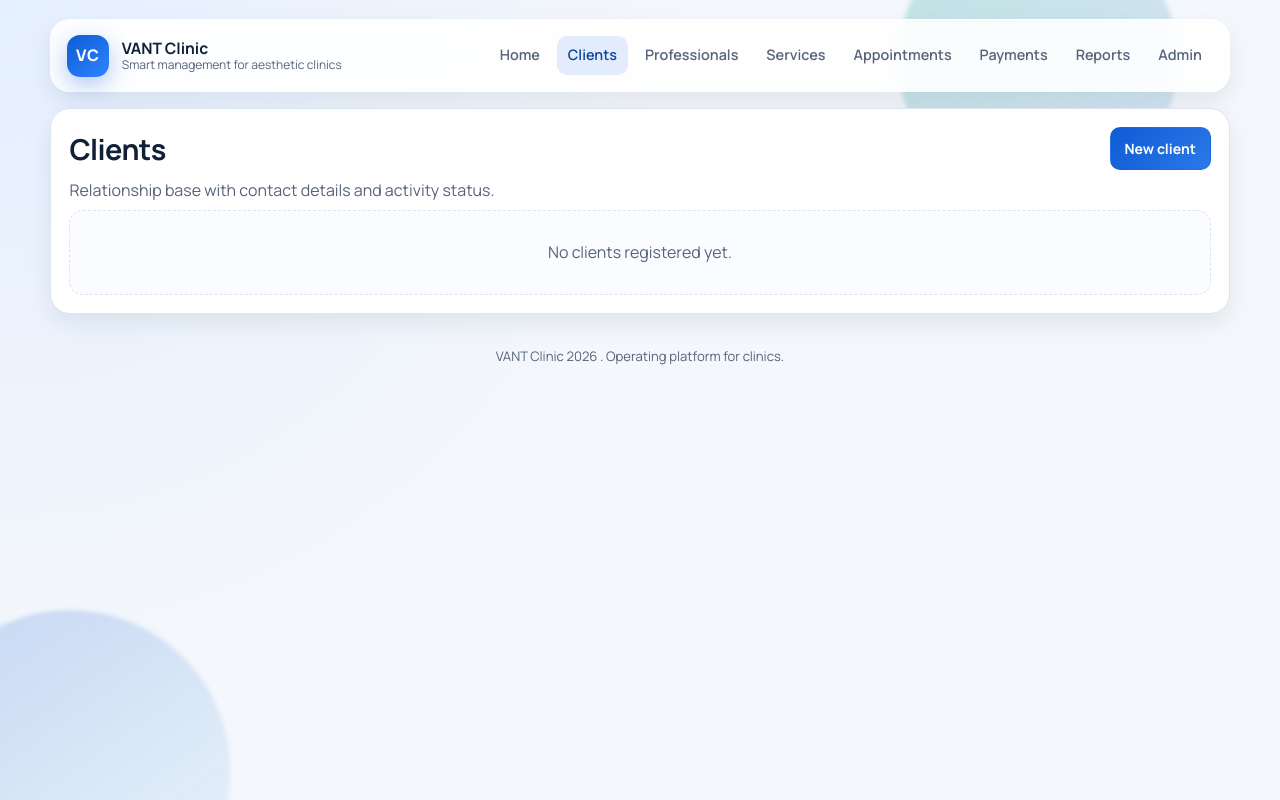
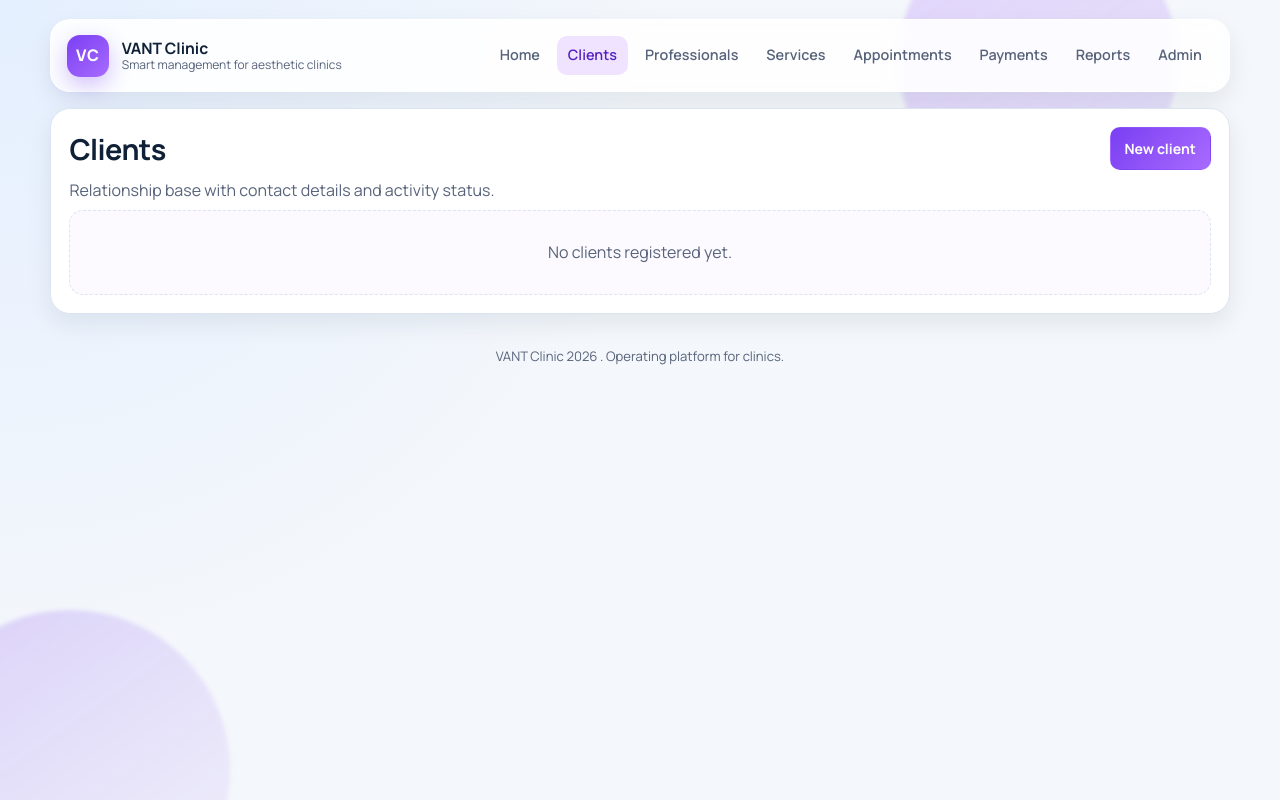
Before and after one commit to gabriellopes-eng/vant-clinic, a Django app: page /clientes/ in a window 1280 px wide. Run offline with Django 5.2, Linux system fonts and the light colour scheme; data that the repository does not hold is empty.

Commit message:
Change the Color theme

```diff
--- a/core/static/core/css/app.css
+++ b/core/static/core/css/app.css
@@ -4,9 +4,9 @@
     --ink: #102037;
     --ink-soft: #57637a;
     --line: #dce4f1;
-    --brand: #0f5bd5;
-    --brand-strong: #0843a2;
-    --accent: #12a594;
+    --brand: #7a3ff2;
+    --brand-strong: #5520be;
+    --accent: #a86bff;
     --danger: #c03849;
     --success: #21835a;
     --shadow-lg: 0 18px 42px rgba(16, 32, 55, 0.1);
@@ -89,13 +89,13 @@ body {
     width: 42px;
     height: 42px;
     border-radius: 13px;
-    background: linear-gradient(140deg, var(--brand), #2f83ff);
+    background: linear-gradient(140deg, var(--brand), #a86bff);
     color: #fff;
     font-weight: 800;
     letter-spacing: 0.06em;
     display: grid;
     place-items: center;
-    box-shadow: 0 8px 22px rgba(15, 91, 213, 0.32);
+    box-shadow: 0 8px 22px rgba(122, 63, 242, 0.32);
 }
 
 .brand-text {
@@ -132,12 +132,12 @@ body {
 .main-nav a:hover,
 .main-nav a:focus-visible {
     color: var(--ink);
-    background: #eaf1fc;
+    background: #f2e9ff;
     outline: none;
 }
 
 .main-nav a.is-active {
-    background: #e3ecfb;
+    background: #efe3ff;
     color: var(--brand-strong);
 }
 
@@ -220,7 +220,7 @@ input[type="submit"] {
 .btn-primary,
 button[type="submit"],
 input[type="submit"] {
-    background: linear-gradient(130deg, var(--brand), #2b79e8);
+    background: linear-gradient(130deg, var(--brand), #a86bff);
     color: #fff;
 }
 
```
Also changed, not shown: other parts of core/static/core/css/app.css (+11 -11 lines).
